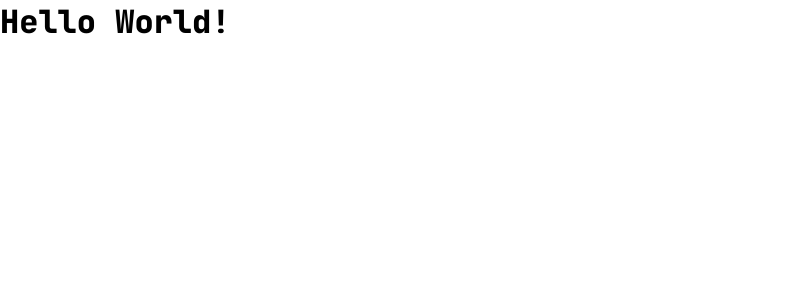
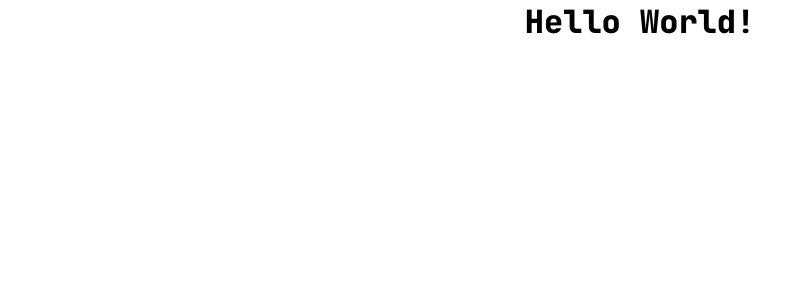
Before and after one commit to itsEmadK/LRParserGenerator, a React (Vite) app: page / in a window 1280 px wide. Shown: the top 300 px of the page, without its empty margins (0-810 px from the left). Built offline with nearby package versions, Linux system fonts and the light colour scheme.

Commit message:
Center the whole page

```diff
--- a/src/index.css
+++ b/src/index.css
@@ -5,6 +5,17 @@
   padding: 0;
   box-sizing: border-box;
   font-family: jbmono;
+}
+
+body {
+  display: grid;
+  place-content: center;
+}
+
+#root {
+  max-width: 2000px;
+  display: grid;
+  place-content: center;
 }
 
 button {
```
